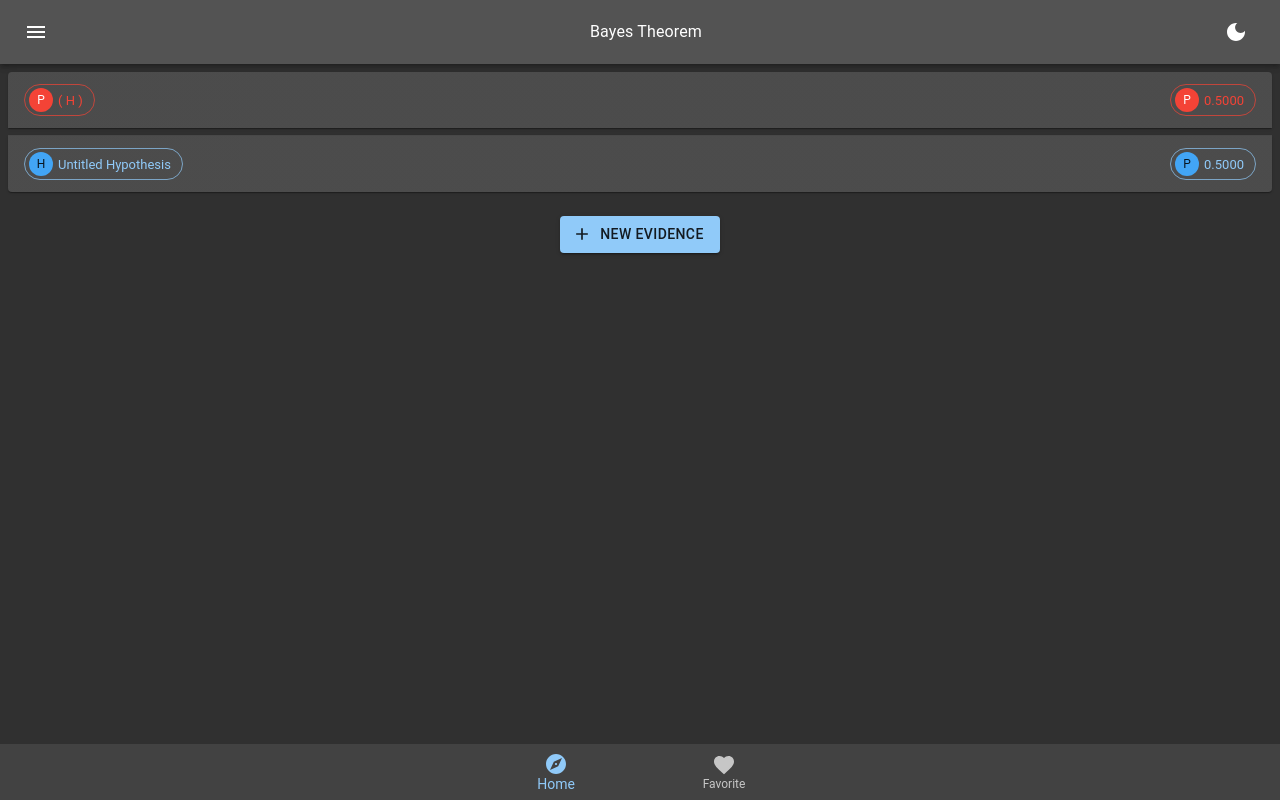
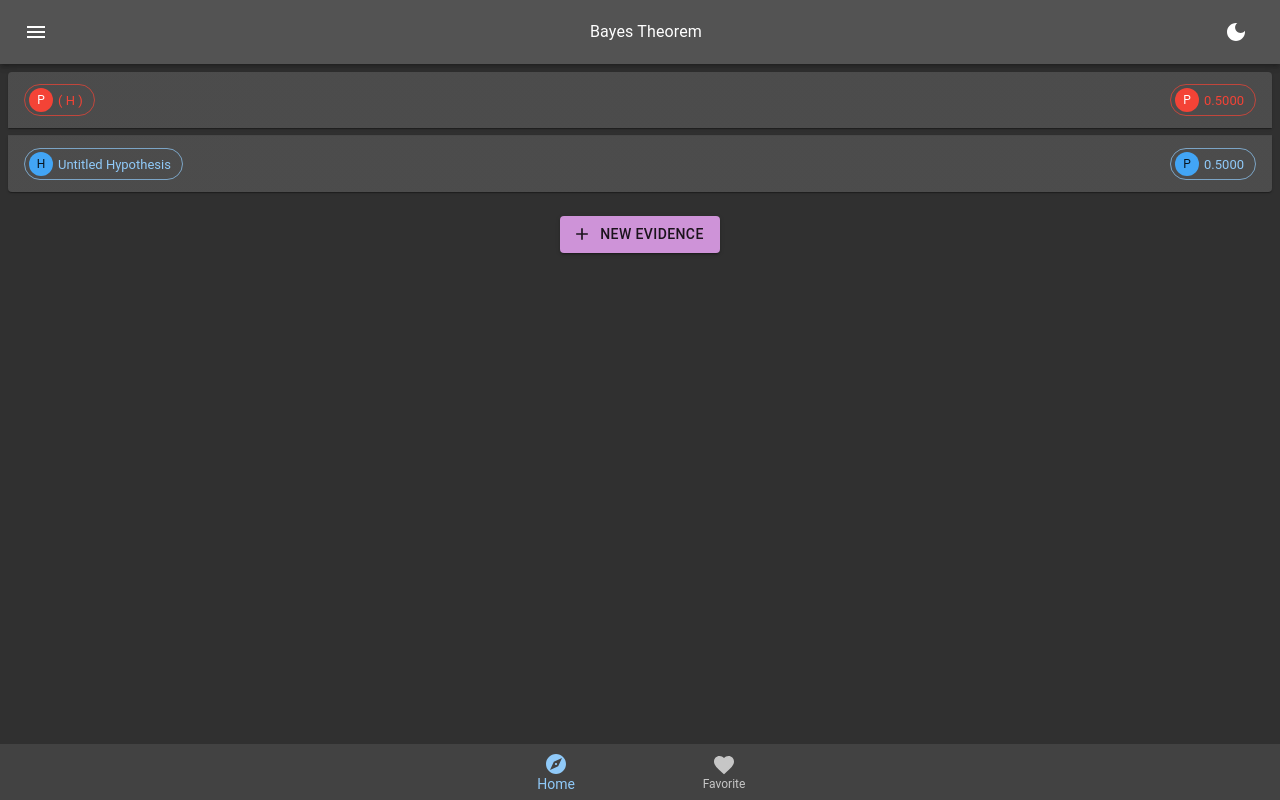
Before and after one commit to quantumsnowball/bayes-domain, a Next.js app: page / in a window 1280 px wide. Built offline with nearby package versions, Linux system fonts and the light colour scheme.

Commit message:
layout: new evidence button match secondary color

```diff
--- a/components/Pages/Home/index.tsx
+++ b/components/Pages/Home/index.tsx
@@ -28,6 +28,7 @@ function Home() {
       }
       <Button
         variant='contained'
+        color='secondary'
         startIcon={<AddIcon />}
         sx={{ m: 2 }}
         onClick={() => dispatch(contentActions.addEvidence({
```
